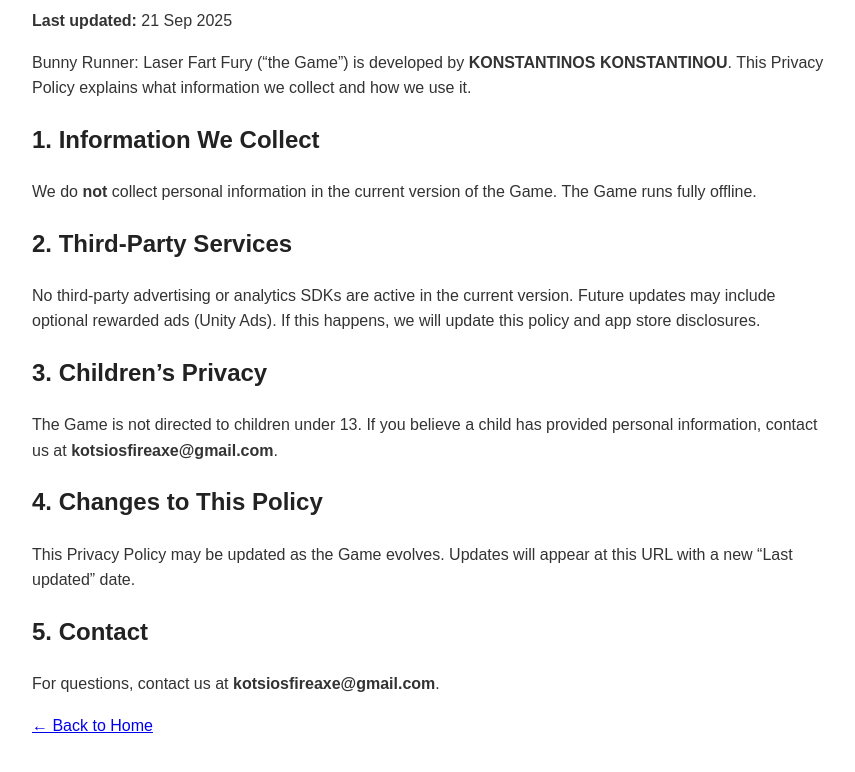
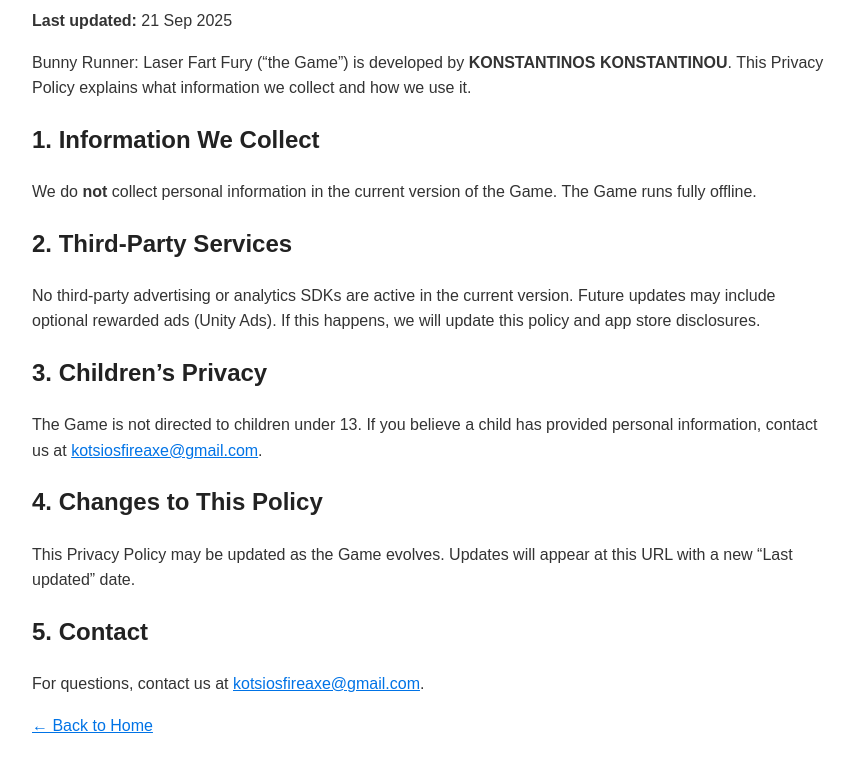
Before and after one commit to Fireaxxe/bunnyrunner, a plain HTML site: page privacy.html in a window 1280 px wide. Shown: the part 106-878 px from the top of the page, without its empty margins (208-1063 px from the left). Drawn offline with Linux system fonts and the light colour scheme.

Commit message:
Update privacy.html

```diff
--- a/privacy.html
+++ b/privacy.html
@@ -16,6 +16,9 @@
     }
     h1, h2 {
       color: #222;
+    }
+    a {
+      color: #0073e6;
     }
   </style>
 </head>
@@ -37,14 +40,15 @@
 
   <h2>3. Children’s Privacy</h2>
   <p>The Game is not directed to children under 13. If you believe a child has provided personal information,
-  contact us at <strong>kotsiosfireaxe@gmail.com</strong>.</p>
+  contact us at <a href="mailto:kotsiosfireaxe@gmail.com">kotsiosfireaxe@gmail.com</a>.</p>
 
   <h2>4. Changes to This Policy</h2>
   <p>This Privacy Policy may be updated as the Game evolves.
   Updates will appear at this URL with a new “Last updated” date.</p>
 
   <h2>5. Contact</h2>
-  <p>For questions, contact us at <strong>kotsiosfireaxe@gmail.com</strong>.</p>
+  <p>For questions, contact us at
+  <a href="mailto:kotsiosfireaxe@gmail.com">kotsiosfireaxe@gmail.com</a>.</p>
 
   <p><a href="index.html">← Back to Home</a></p>
 </body>
```
